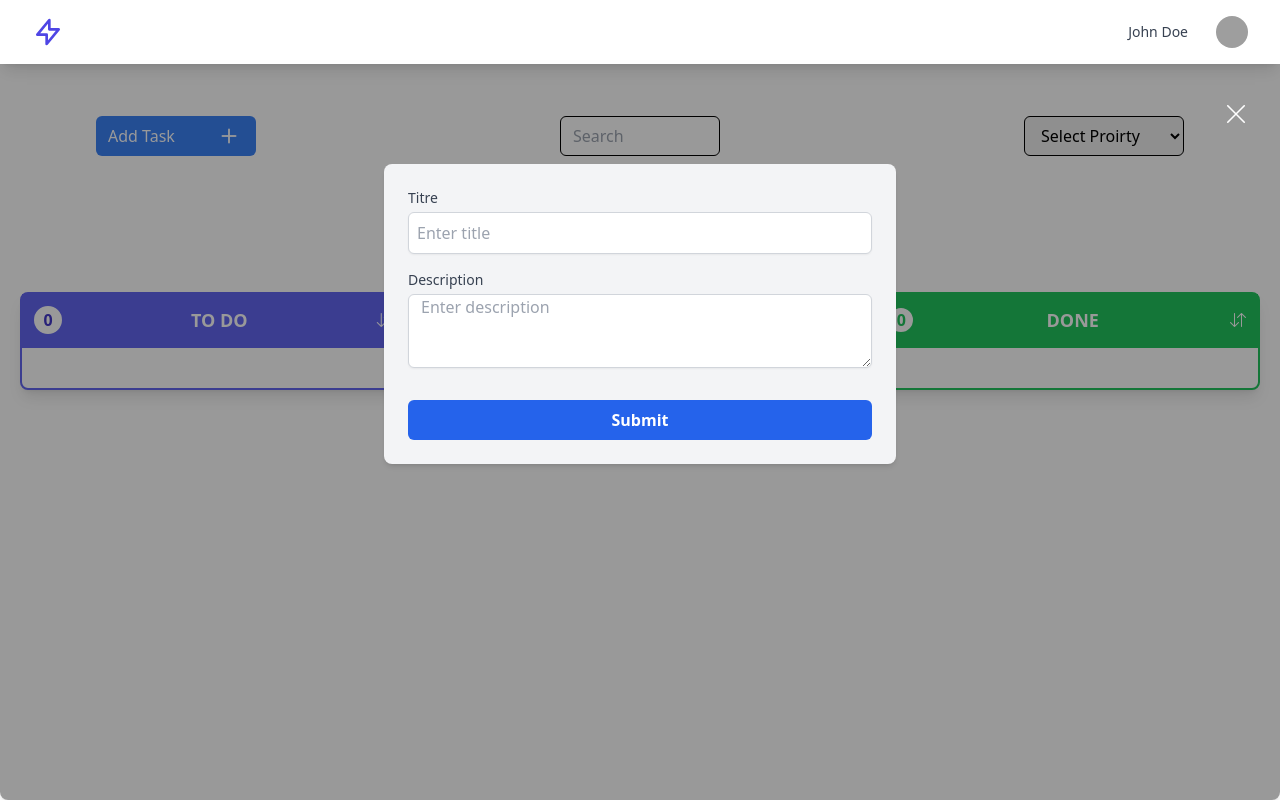
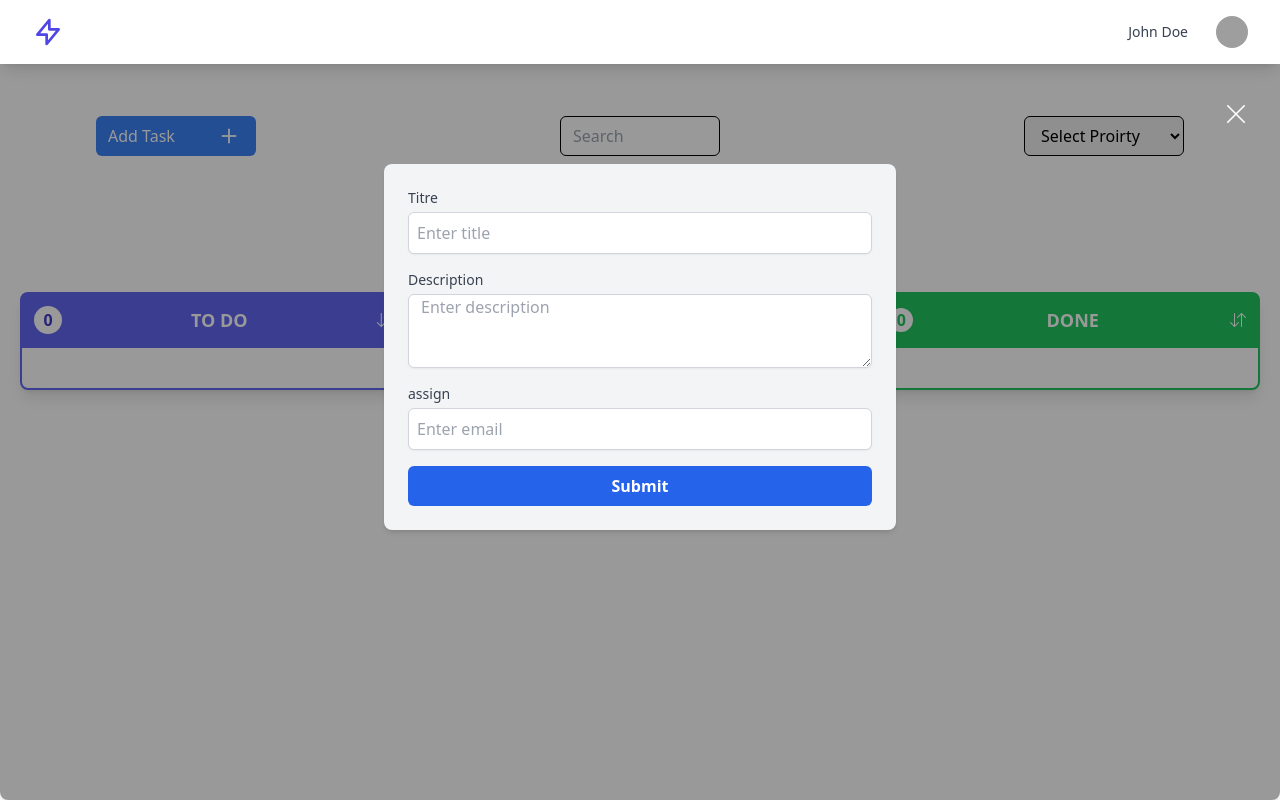
Before and after one commit to Youcode-Classe-E-2024-2025/achraf_sikal-todo_oop, a PHP site: page /views/layouts/admin.php in a window 1280 px wide. Run offline with PHP 8.4, Linux system fonts and the light colour scheme; the visitor is signed in with stand-in values (Sample User, id 1); data that the repository does not hold is empty; some libraries are stand-ins or nearby versions; grey boxes are pictures that could not be loaded.

Commit message:
assign tasks users

```diff
--- a/model/task.php
+++ b/model/task.php
@@ -9,7 +9,10 @@ class ModelTask extends connect {
         $query = "INSERT INTO Tasks (title, description) VALUES (?, ?)";
         return $this->execute($query, [$title, $description]);
     }
-
+    // public function assignTask($email) {
+    //     $query = "INSERT INTO Tasks (title, description) VALUES (?, ?)";
+    //     return $this->execute($query, [$title, $description]);
+    // }
     public function getTasks($email) {
         return $this->fetch(SQL_TASKS, [$email], false);
     }
--- a/model/user.php
+++ b/model/user.php
@@ -17,7 +17,7 @@ class Auth {
 
     public function getUserByEmail($email) {
         $query = "SELECT * FROM Users WHERE email = ?";
-        return $this->database->fetch($query, [$email], false);
+        return ($this->database->fetch($query, [$email], false))["id"];
     }
 }
 ?>
--- a/views/layouts/admin.php
+++ b/views/layouts/admin.php
@@ -39,13 +39,15 @@
         <form action="../../controller/ControllerTash.php?action=insert" method="POST" class="space-y-4 p-6 bg-gray-100 rounded-lg shadow-md mx-auto w-full max-w-xs sm:max-w-sm md:max-w-md lg:max-w-lg">
             <div>
                 <label class="block text-sm font-medium text-gray-700" for="title">Titre</label>
-                <input type="text" id="title"  name="title" class="p-2 mt-1 block w-full border border-gray-300 rounded-md shadow-sm focus:border-blue-500 focus:ring focus:ring-blue-200" placeholder="Enter title">
+                <input type="text" id="title"  name="title" class="p-2 mt-1 block w-full border border-gray-300 rounded-md shadow-sm focus:border-blue-500 focus:ring focus:ring-blue-200" placeholder="Enter title" required>
             </div>
             <div>
                 <label class="block text-sm font-medium text-gray-700" for="description">Description</label>
                 <textarea id="description" rows="3" name="description" class=" pl-3 mt-1 block w-full border border-gray-300 rounded-md shadow-sm focus:border-blue-500 focus:ring focus:ring-blue-200" placeholder="Enter description"></textarea>
             </div>
             <div>
+                <label class="block text-sm font-medium text-gray-700" for="title">assign</label>
+                <input type="email" id="email"  name="email" class="p-2 mt-1 block w-full border border-gray-300 rounded-md shadow-sm focus:border-blue-500 focus:ring focus:ring-blue-200" placeholder="Enter email" required>
             </div>
             <button id="submitTache" type="submit" class="mt-4 w-full bg-blue-600 text-white font-semibold py-2 rounded-md hover:bg-blue-700">Submit</button>
             <button id="modifierTache" type="submit" class="mt-4 w-full bg-blue-600 text-white font-semibold py-2 rounded-md hover:bg-blue-700 hidden">Update</button>
```
